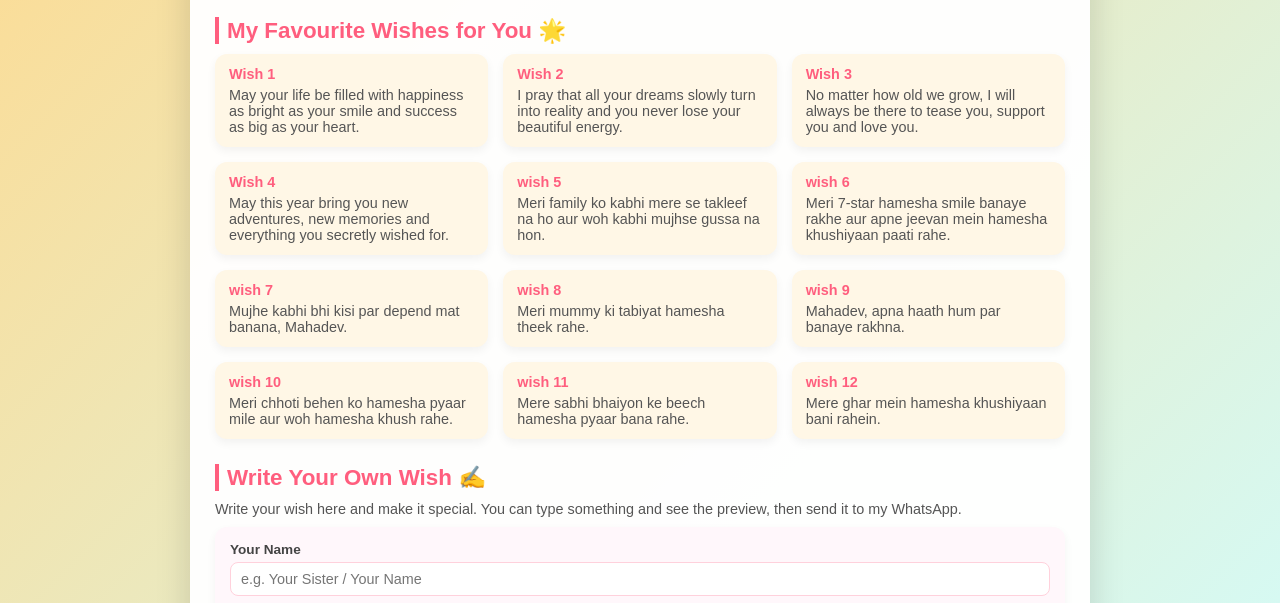
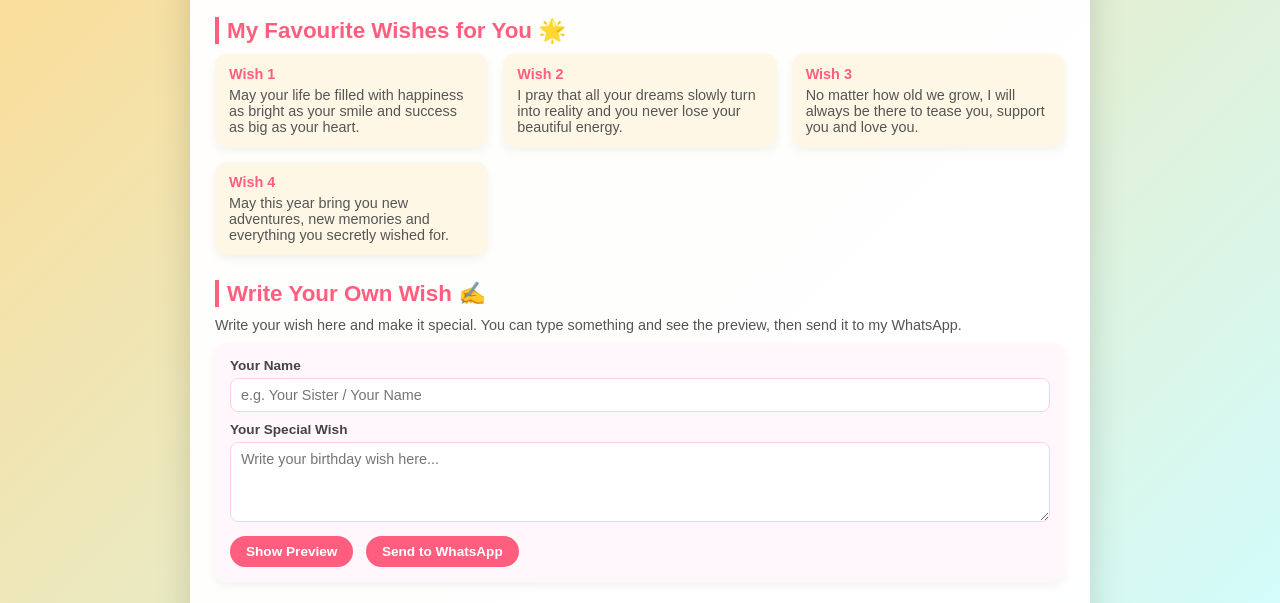
Before and after one commit to Ankurzhi/behna_birthday, a plain HTML site: page wishes.html in a window 1280 px wide. Shown: the part 166-769 px from the top of the page. Drawn offline with Linux system fonts and the light colour scheme.

Commit message:
Some change

```diff
--- a/wishes.html
+++ b/wishes.html
@@ -231,40 +231,7 @@
             <strong>Wish 4</strong>
             May this year bring you new adventures, new memories and everything you secretly wished for.
           </div>
-           <div class="wish-card">
-            <strong>wish 5</strong>
-            Meri family ko kabhi mere se takleef na ho aur woh kabhi mujhse gussa na hon.
-          </div>
-            <div class="wish-card">
-            <strong>wish 6</strong>
-           Meri 7-star hamesha smile banaye rakhe aur apne jeevan mein hamesha khushiyaan paati rahe.
-          </div>
-            <div class="wish-card">
-            <strong>wish 7</strong>
-            Mujhe kabhi bhi kisi par depend mat banana, Mahadev.
-          </div>
-            <div class="wish-card">
-            <strong>wish 8</strong>
-            Meri mummy ki tabiyat hamesha theek rahe.
-          </div>
-            <div class="wish-card">
-            <strong>wish 9</strong>
-            Mahadev, apna haath hum par banaye rakhna.
-          </div>
-            <div class="wish-card">
-            <strong>wish 10</strong>
-        Meri chhoti behen ko hamesha pyaar mile aur woh hamesha khush rahe.
-          </div>
-            <div class="wish-card">
-            <strong>wish 11</strong>
-         Mere sabhi bhaiyon ke beech hamesha pyaar bana rahe.
-          </div>
-            <div class="wish-card">
-            <strong>wish 12</strong>
-            Mere ghar mein hamesha khushiyaan bani rahein.
-          </div>
-
-        </div>
+       </div>
       </section>
 
       <section>
```
